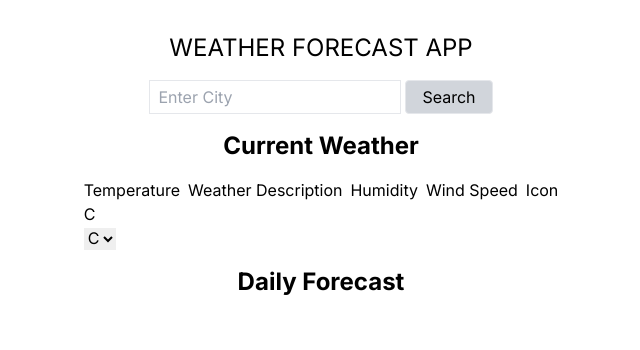
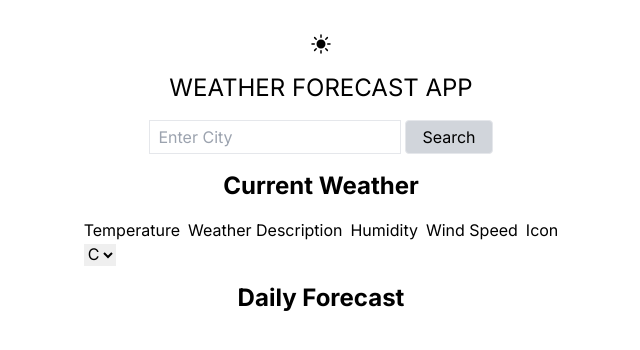
Before and after one commit to patmhando/weatherApp, a Next.js app: page / in a window 1280 px wide. Shown: the top 350 px of the page, without its empty margins (319-959 px from the left). Built offline with nearby package versions, Linux system fonts and the light colour scheme.

Commit message:
theme icons

```diff
--- a/package.json
+++ b/package.json
@@ -9,6 +9,7 @@
     "lint": "next lint"
   },
   "dependencies": {
+    "@heroicons/react": "^2.0.18",
     "@types/node": "20.5.4",
     "@types/react": "18.2.21",
     "@types/react-dom": "18.2.7",
--- a/pages/index.tsx
+++ b/pages/index.tsx
@@ -1,6 +1,7 @@
 import { useState } from 'react';
 import { NextPage } from 'next';
 import { Inter } from 'next/font/google';
+import { MoonIcon, SunIcon } from '@heroicons/react/24/solid';
 
 // components
 import TempResults from '@/components/TempResults';
@@ -12,6 +13,7 @@ const Home: NextPage = () => {
   const [forecast, setForecast] = useState<any>();
   const [current, setCurrent] = useState<any>();
   const [loading, setLoading] = useState(false);
+  const [mode, setMode] = useState(false);
 
   const [temp, setTemp] = useState('C');
 
@@ -34,10 +36,15 @@ const Home: NextPage = () => {
 
       setCurrent(dataCurrent);
       setForecast(dataForecast);
+
       setLoading(false);
     } catch (err) {
       console.log(err, 'something went really wrong!');
     }
+  };
+
+  const handleMode = () => {
+    setMode(!mode);
   };
 
   const handleTemp = (e: any) => {
@@ -48,6 +55,13 @@ const Home: NextPage = () => {
     <main
       className={`${inter.className} my-8 flex flex-col justify-center items-center gap-4`}
     >
+      <button onClick={handleMode} className="focus:outline-none">
+        {mode === false ? (
+          <SunIcon className="w-6 h-6" aria-hidden="true" />
+        ) : (
+          <MoonIcon className="w-6 h-6" aria-hidden="true" />
+        )}
+      </button>
       <h1 className="text-center text-2xl uppercase">Weather Forecast App</h1>
       <div className="flex gap-1 mx-8">
         <label htmlFor="city" className="py-1 border px-2">
@@ -73,9 +87,7 @@ const Home: NextPage = () => {
       <div className="flex gap-2">
         <div>
           <p>Temperature</p>
-          <p>
-            {current?.data[0].temp} <span>{temp}</span>
-          </p>
+          <p>{current?.data[0].temp}</p>
           <select name="temp" id="" onChange={handleTemp}>
             <option value="C">C</option>
             <option value="F">F</option>
```
Also changed, not shown: 1 other file (tests, documents, lock files or other folders).
